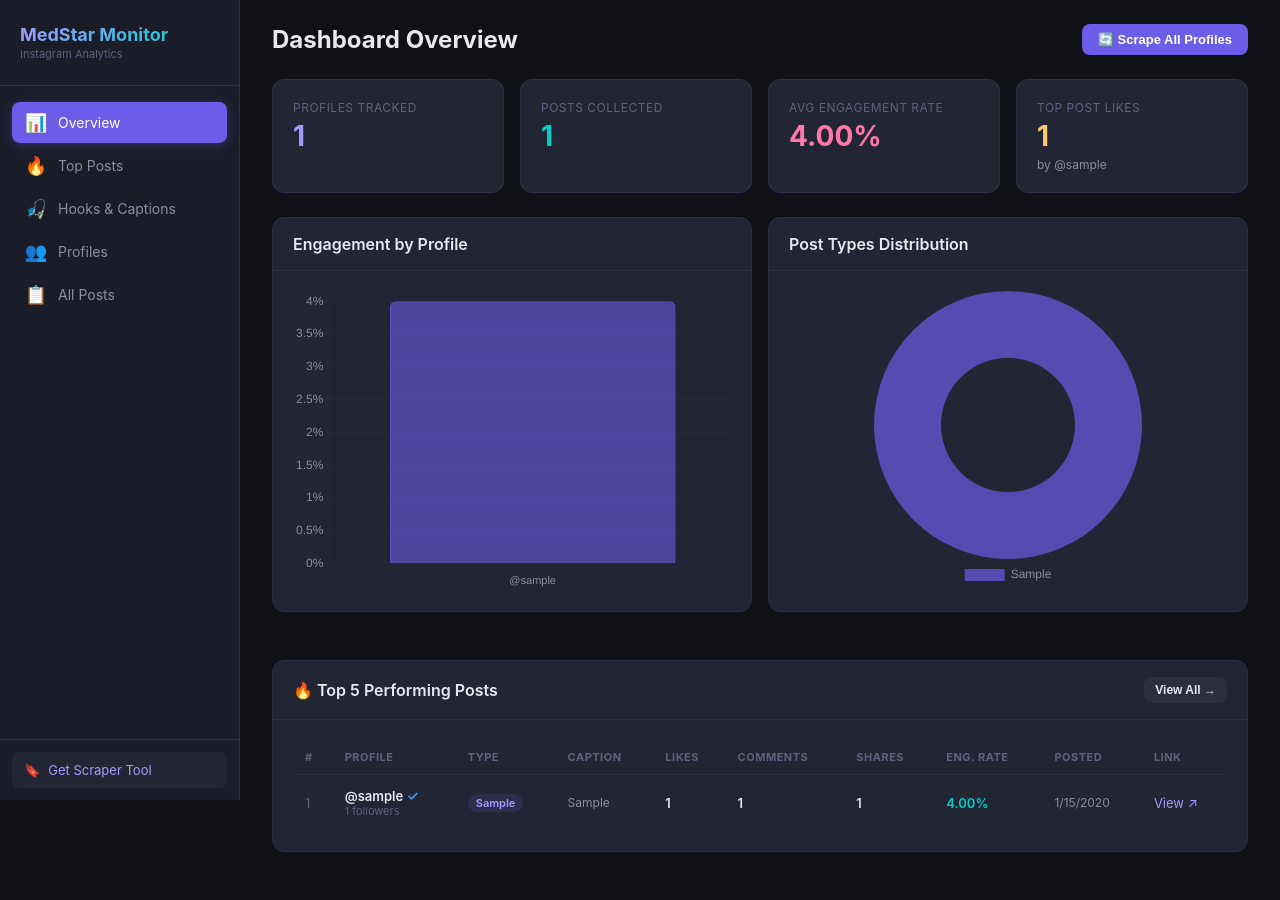
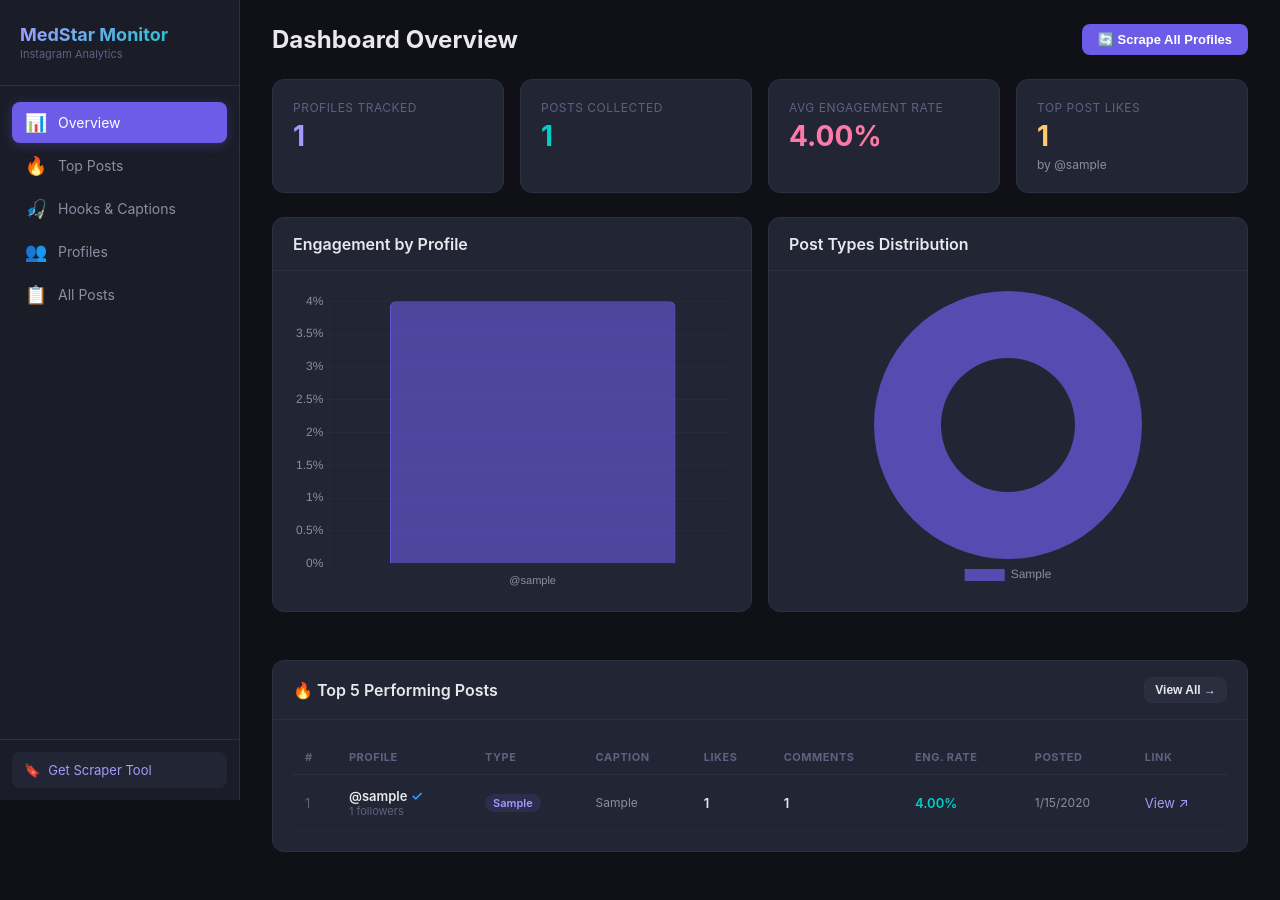
Before and after one commit to medstar-media/instagram-monitor, a Flask app: page / in a window 1280 px wide. Run offline with Flask 3, Linux system fonts and the light colour scheme; tables that the repository leaves empty hold one stand-in row (values such as "Sample post"); data that the repository does not hold is empty.

Commit message:
Revert shares tracking — not available via Instagram API
Instagram's feed API does not expose share/send counts publicly,
so the column would always show 0. Reverting to keep the dashboard clean.

Co-Authored-By: Claude Opus 4.6 <noreply@anthropic.com>

```diff
--- a/app.py
+++ b/app.py
@@ -162,7 +162,7 @@ def get_posts():
 
     # Whitelist sortable columns
     allowed_sorts = {
-        "engagement_rate", "likes", "comments", "shares", "video_views",
+        "engagement_rate", "likes", "comments", "video_views",
         "posted_at", "scraped_at"
     }
     if sort not in allowed_sorts:
@@ -238,7 +238,7 @@ def get_top_posts():
     limit = min(int(request.args.get("limit", 20)), 100)
     days = request.args.get("days", "30")
 
-    allowed_metrics = {"engagement_rate", "likes", "comments", "shares", "video_views"}
+    allowed_metrics = {"engagement_rate", "likes", "comments", "video_views"}
     if metric not in allowed_metrics:
         metric = "engagement_rate"
 
@@ -514,8 +514,7 @@ def scraper_js():
           var first=item.carousel_media[0];
           if(first.image_versions2&&first.image_versions2.candidates)thumb=first.image_versions2.candidates[0].url;
         }}
-        var shares=item.reshare_count||item.share_count||0;
-        return {{shortcode:code,post_url:'https://www.instagram.com/p/'+code+'/',caption:caption,post_type:postType,likes:likes,comments:comments,shares:shares,video_views:isVideo?(item.play_count||item.view_count||0):0,engagement_rate:er,posted_at:postedAt,thumbnail_url:thumb,is_video:isVideo,hashtags:JSON.stringify(hashtags)}};
+        return {{shortcode:code,post_url:'https://www.instagram.com/p/'+code+'/',caption:caption,post_type:postType,likes:likes,comments:comments,video_views:isVideo?(item.play_count||item.view_count||0):0,engagement_rate:er,posted_at:postedAt,thumbnail_url:thumb,is_video:isVideo,hashtags:JSON.stringify(hashtags)}};
       }});
 
       bar.style.width='90%';
--- a/scraper.py
+++ b/scraper.py
@@ -86,7 +86,6 @@ def init_db():
             post_type TEXT,
             likes INTEGER DEFAULT 0,
             comments INTEGER DEFAULT 0,
-            shares INTEGER DEFAULT 0,
             video_views INTEGER DEFAULT 0,
             engagement_rate REAL DEFAULT 0.0,
             posted_at TIMESTAMP,
@@ -109,11 +108,6 @@ def init_db():
         CREATE INDEX IF NOT EXISTS idx_posts_likes ON posts(likes DESC);
         CREATE INDEX IF NOT EXISTS idx_posts_posted ON posts(posted_at DESC);
     """)
-    # Migration: add shares column if missing (for existing databases)
-    try:
-        cursor.execute("SELECT shares FROM posts LIMIT 1")
-    except sqlite3.OperationalError:
-        cursor.execute("ALTER TABLE posts ADD COLUMN shares INTEGER DEFAULT 0")
     conn.commit()
     conn.close()
 
@@ -365,20 +359,19 @@ def save_scrape_results(result):
             conn.execute("""
                 INSERT INTO posts (
                     profile_id, shortcode, post_url, caption, post_type,
-                    likes, comments, shares, video_views, engagement_rate,
+                    likes, comments, video_views, engagement_rate,
                     posted_at, thumbnail_url, is_video, hashtags
-                ) VALUES (?, ?, ?, ?, ?, ?, ?, ?, ?, ?, ?, ?, ?, ?)
+                ) VALUES (?, ?, ?, ?, ?, ?, ?, ?, ?, ?, ?, ?, ?)
                 ON CONFLICT(shortcode) DO UPDATE SET
                     likes = excluded.likes,
                     comments = excluded.comments,
-                    shares = excluded.shares,
                     video_views = excluded.video_views,
                     engagement_rate = excluded.engagement_rate,
                     scraped_at = CURRENT_TIMESTAMP
             """, (
                 profile_id, post["shortcode"], post["post_url"],
                 post["caption"], post["post_type"], post["likes"],
-                post["comments"], post.get("shares", 0), post["video_views"],
+                post["comments"], post["video_views"],
                 post["engagement_rate"], post["posted_at"],
                 post["thumbnail_url"], 1 if post["is_video"] else 0,
                 post["hashtags"],
--- a/templates/dashboard.html
+++ b/templates/dashboard.html
@@ -430,7 +430,6 @@
                 <option value="engagement_rate">Sort by Engagement Rate</option>
                 <option value="likes">Sort by Likes</option>
                 <option value="comments">Sort by Comments</option>
-                <option value="shares">Sort by Shares</option>
                 <option value="video_views">Sort by Video Views</option>
             </select>
             <select id="topDays" onchange="loadTopPosts()">
@@ -514,7 +513,6 @@
                 <option value="engagement_rate">Engagement Rate</option>
                 <option value="likes">Likes</option>
                 <option value="comments">Comments</option>
-                <option value="shares">Shares</option>
                 <option value="video_views">Video Views</option>
                 <option value="posted_at">Date Posted</option>
             </select>
@@ -795,7 +793,6 @@ function renderPostsTable(posts, compact = false) {
             <th>Caption</th>
             <th>Likes</th>
             <th>Comments</th>
-            <th>Shares</th>
             ${!compact ? '<th>Views</th>' : ''}
             <th>Eng. Rate</th>
             <th>Posted</th>
@@ -817,7 +814,6 @@ function renderPostsTable(posts, compact = false) {
             <td><div class="caption-preview" title="${(p.caption||'').replace(/"/g, '&quot;')}">${truncate(p.caption, 60)}</div></td>
             <td class="metric">${formatNumber(p.likes)}</td>
             <td class="metric">${formatNumber(p.comments)}</td>
-            <td class="metric">${formatNumber(p.shares || 0)}</td>
             ${!compact ? `<td class="metric">${p.is_video ? formatNumber(p.video_views) : '—'}</td>` : ''}
             <td class="metric ${engagementColor(p.engagement_rate)}">${p.engagement_rate.toFixed(2)}%</td>
             <td style="color: var(--text-secondary); font-size: 12px">${timeAgo(p.posted_at)}</td>
```
